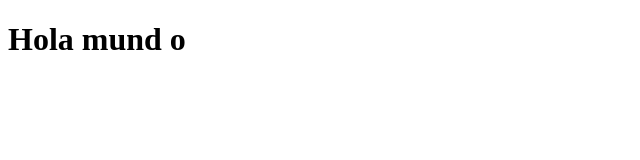
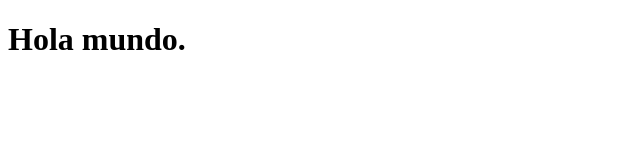
Before and after one commit to alxcolque/test-git-web, a plain HTML site: page index.html in a window 1280 px wide. Shown: the full height of the page, 0-640 px from the left. Drawn offline with Linux system fonts and the light colour scheme.

Commit message:
Add fix title

```diff
--- a/index.html
+++ b/index.html
@@ -7,6 +7,6 @@
     <title>MiWEB</title>
 </head>
 <body>
-    <h1>Hola mund o</h1>
+    <h1>Hola mundo.</h1>
 </body>
 </html>
```
